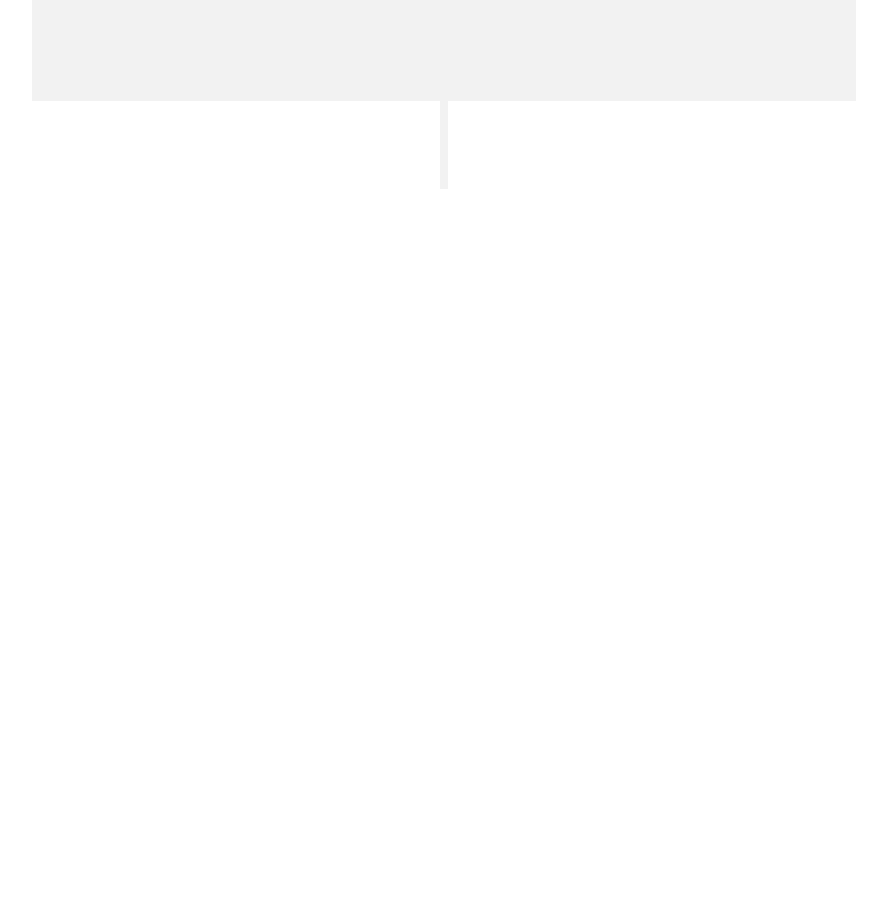
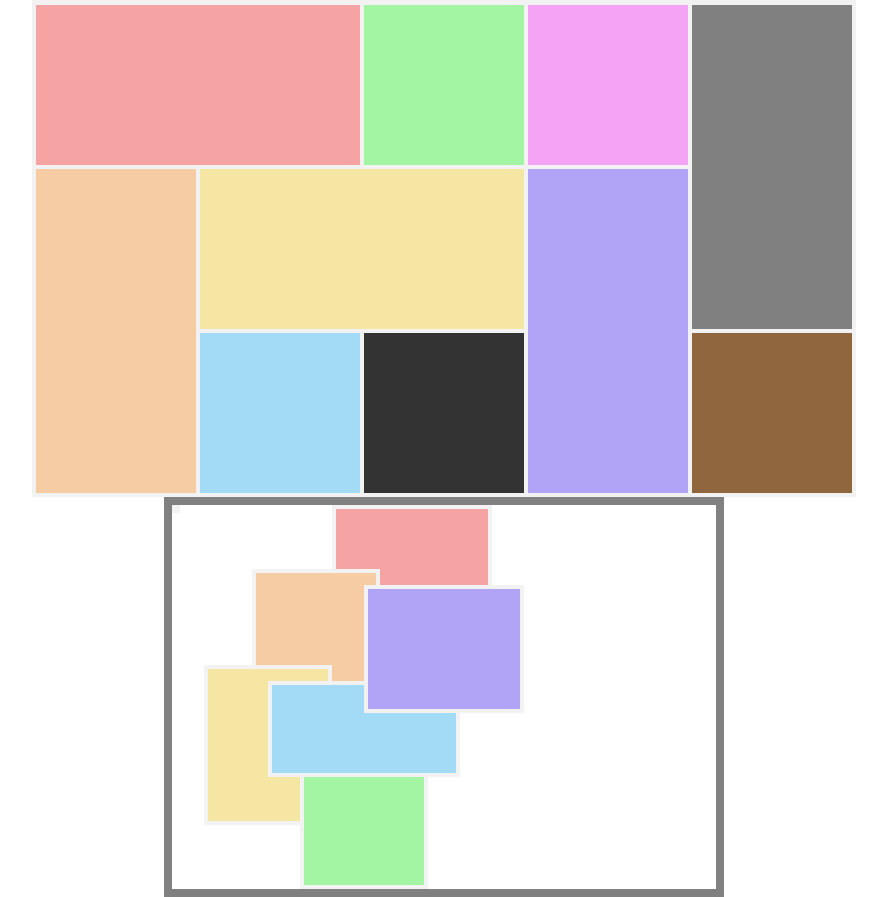
Before and after one commit to eddielin978/mini-web-projects, a plain HTML site: page html-css/div-collage/v1/index.html in a window 1280 px wide. Shown: the part 475-1372 px from the top of the page, without its empty margins (196-1083 px from the left). Before the commit the page ends 800 px from the top, so only its background shows below. Drawn offline with Linux system fonts and the light colour scheme.

Commit message:
Div collage: Finished mixed rectangles + started freeform (w/ absolute positioning)

```diff
--- a/html-css/div-collage/v1/styles.css
+++ b/html-css/div-collage/v1/styles.css
@@ -30,8 +30,7 @@
     gap: 1rem;
   }
   .uniform-grid,
-  .mixed-rectangles,
-  .freeform-grid {
+  .mixed-rectangles {
     display: grid;
     gap: 0.25rem;
     background-color: hsl(0, 0%, 95%);
@@ -39,8 +38,86 @@
   }
   .uniform-grid {
     grid-template-columns: repeat(5, 10rem);
+    grid-template-rows: repeat(2, 12rem);
+  }
+  .mixed-rectangles {
+    grid-template-columns: repeat(5, 10rem);
     grid-template-rows: repeat(3, 10rem);
     grid-auto-flow: dense;
+    .red-div {
+      grid-column: 1/3;
+    }
+    .orange-div {
+      grid-row: 2/4;
+    }
+    .yellow-div {
+      grid-column: 2/4;
+    }
+    .blue-div {
+      grid-column: 2/3;
+    }
+    .purple-div {
+      grid-row: 2/4;
+      grid-column: 4/5;
+    }
+    .gray-div {
+      grid-row: 1/3;
+      grid-column: 5/6;
+    }
+  }
+  .freeform-grid {
+    position: relative;
+    width: 35rem;
+    height: 25rem;
+    border: 0.5rem solid hsl(0, 0%, 50%);
+    .div {
+      position: absolute;
+      border: 0.25rem solid hsl(0, 0%, 95%);
+    }
+    .red-div {
+      top: 0;
+      left: 10rem;
+      width: 10rem;
+      height: 6rem;
+    }
+    .orange-div {
+      top: 4rem;
+      left: 5rem;
+      width: 8rem;
+      height: 8rem;
+    }
+    .yellow-div {
+      top: 10rem;
+      left: 2rem;
+      width: 8rem;
+      height: 10rem;
+    }
+    .green-div {
+      bottom: 0rem;
+      left: 8rem;
+      width: 8rem;
+      height: 8rem;
+    }
+    .blue-div {
+      bottom: 7rem;
+      left: 6rem;
+      width: 12rem;
+      height: 6rem;
+    }
+    .purple-div {
+      top: 5rem;
+      left: 12rem;
+      width: 10rem;
+      height: 8rem;
+    }
+    .pink-div {
+    }
+    .black-div {
+    }
+    .gray-div {
+    }
+    .brown-div {
+    }
   }
 }
 
```
